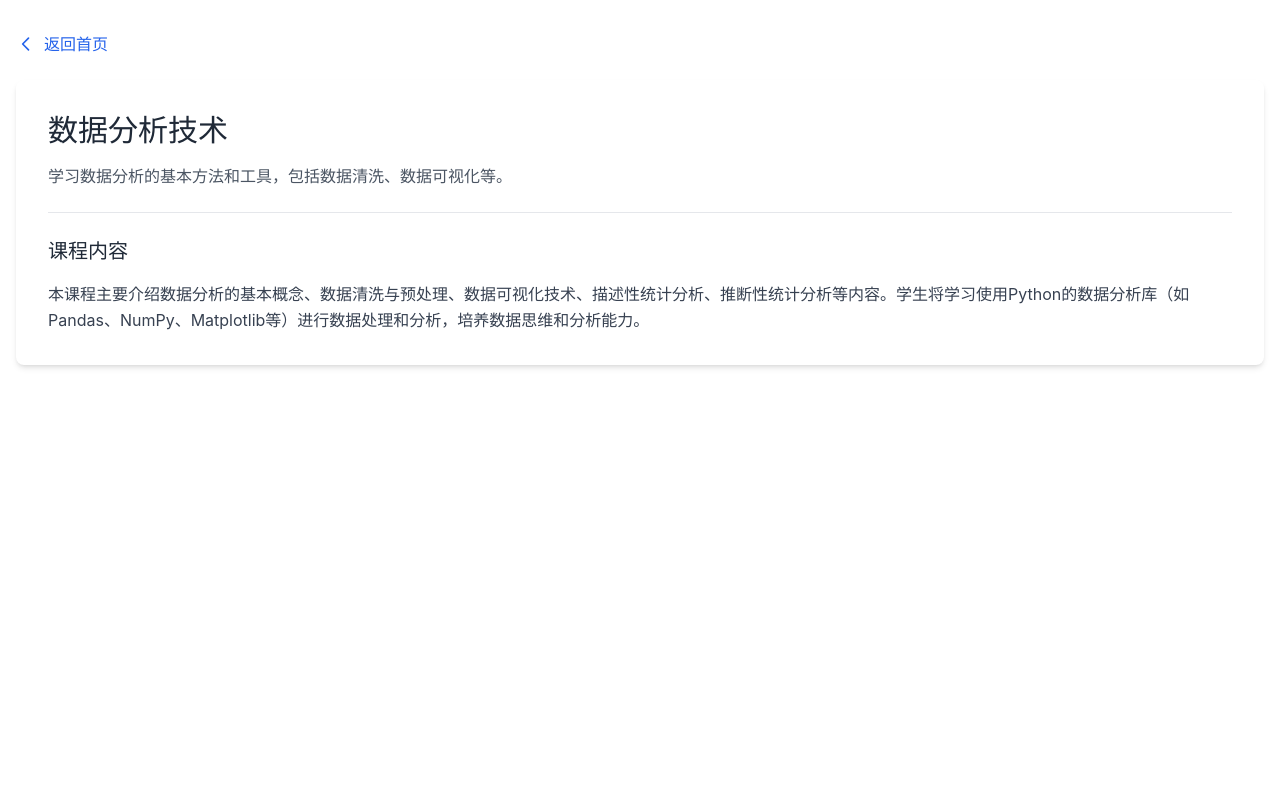
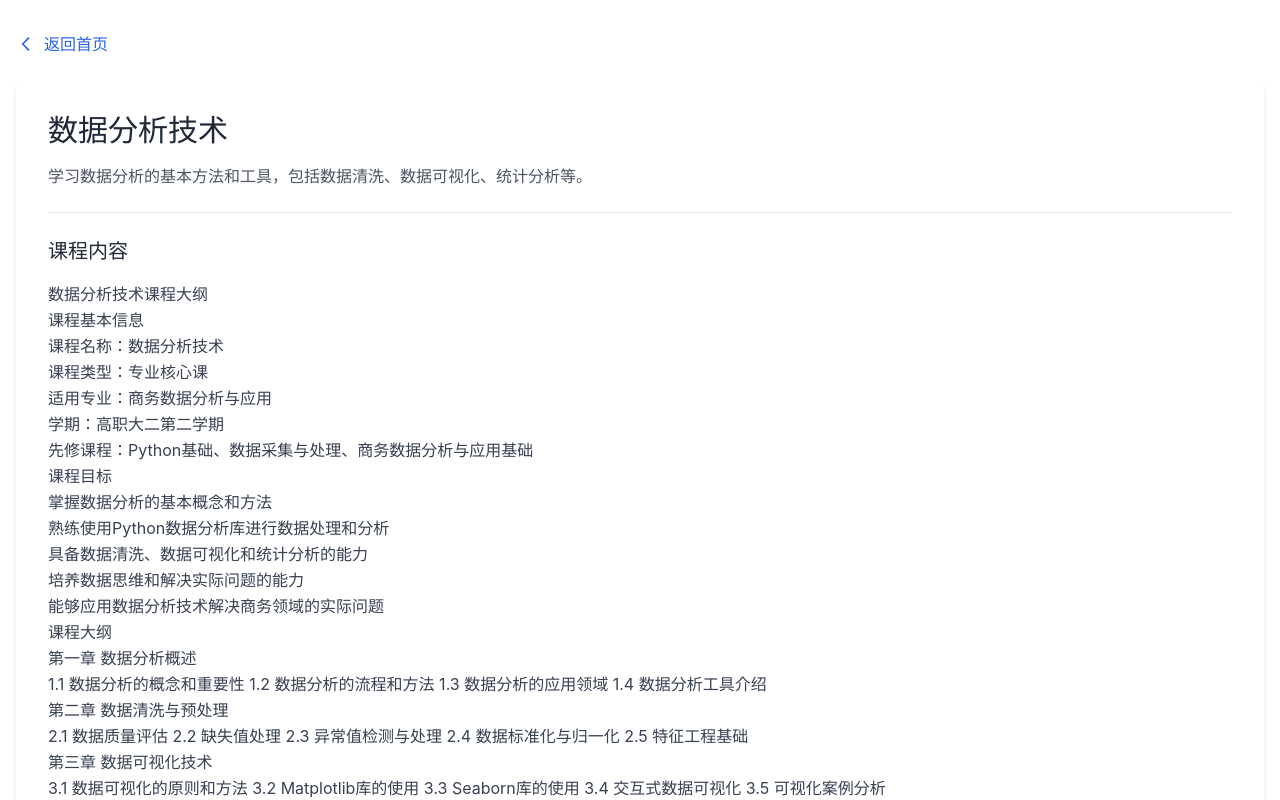
Before and after one commit to sun66777-qq/sun, a React (Vite) app: page /courses/data-analysis in a window 1280 px wide. Shown: the top 800 px of the page. Built offline with nearby package versions, Linux system fonts and the light colour scheme.

Commit message:
更新《数据分析技术》课程内容

```diff
--- a/package.json
+++ b/package.json
@@ -15,6 +15,7 @@
     "lucide-react": "^0.511.0",
     "react": "^18.3.1",
     "react-dom": "^18.3.1",
+    "react-markdown": "^10.1.0",
     "react-router-dom": "^7.3.0",
     "tailwind-merge": "^3.0.2",
     "zustand": "^5.0.3"
@@ -27,12 +28,12 @@
     "@vitejs/plugin-react": "^4.4.1",
     "autoprefixer": "^10.4.21",
     "babel-plugin-react-dev-locator": "^1.0.0",
-    "postcss": "^8.5.3",
-    "tailwindcss": "^3.4.17",
     "eslint": "^9.25.0",
     "eslint-plugin-react-hooks": "^5.2.0",
     "eslint-plugin-react-refresh": "^0.4.19",
     "globals": "^16.0.0",
+    "postcss": "^8.5.3",
+    "tailwindcss": "^3.4.17",
     "typescript": "~5.8.3",
     "typescript-eslint": "^8.30.1",
     "vite": "^6.3.5",
--- a/src/pages/CourseDetail.tsx
+++ b/src/pages/CourseDetail.tsx
@@ -1,4 +1,5 @@
 import { useParams, Link } from "react-router-dom";
+import ReactMarkdown from "react-markdown";
 
 // 课程数据
 const courses = [
@@ -11,8 +12,8 @@ const courses = [
   {
     id: "data-analysis",
     name: "数据分析技术",
-    description: "学习数据分析的基本方法和工具，包括数据清洗、数据可视化等。",
-    content: "本课程主要介绍数据分析的基本概念、数据清洗与预处理、数据可视化技术、描述性统计分析、推断性统计分析等内容。学生将学习使用Python的数据分析库（如Pandas、NumPy、Matplotlib等）进行数据处理和分析，培养数据思维和分析能力。"
+    description: "学习数据分析的基本方法和工具，包括数据清洗、数据可视化、统计分析等。",
+    content: "# 数据分析技术课程大纲\n\n## 课程基本信息\n- **课程名称**：数据分析技术\n- **课程类型**：专业核心课\n- **适用专业**：商务数据分析与应用\n- **学期**：高职大二第二学期\n- **先修课程**：Python基础、数据采集与处理、商务数据分析与应用基础\n\n## 课程目标\n1. 掌握数据分析的基本概念和方法\n2. 熟练使用Python数据分析库进行数据处理和分析\n3. 具备数据清洗、数据可视化和统计分析的能力\n4. 培养数据思维和解决实际问题的能力\n5. 能够应用数据分析技术解决商务领域的实际问题\n\n## 课程大纲\n\n### 第一章 数据分析概述\n1.1 数据分析的概念和重要性\n1.2 数据分析的流程和方法\n1.3 数据分析的应用领域\n1.4 数据分析工具介绍\n\n### 第二章 数据清洗与预处理\n2.1 数据质量评估\n2.2 缺失值处理\n2.3 异常值检测与处理\n2.4 数据标准化与归一化\n2.5 特征工程基础\n\n### 第三章 数据可视化技术\n3.1 数据可视化的原则和方法\n3.2 Matplotlib库的使用\n3.3 Seaborn库的使用\n3.4 交互式数据可视化\n3.5 可视化案例分析\n\n### 第四章 描述性统计分析\n4.1 统计描述的基本概念\n4.2 集中趋势分析\n4.3 离散程度分析\n4.4 分布形态分析\n4.5 相关分析\n\n### 第五章 推断性统计分析\n5.1 假设检验的基本原理\n5.2 t检验\n5.3 方差分析\n5.4 卡方检验\n5.5 非参数检验\n\n### 第六章 预测分析基础\n6.1 预测分析的基本概念\n6.2 线性回归分析\n6.3 逻辑回归分析\n6.4 时间序列分析\n6.5 预测模型评估\n\n### 第七章 商务数据分析案例\n7.1 销售数据分析\n7.2 客户行为分析\n7.3 市场趋势分析\n7.4 供应链数据分析\n7.5 综合案例实战\n\n## 教学方法\n1. **理论讲解**：讲解数据分析的基本概念和方法\n2. **实践操作**：通过案例练习掌握数据分析工具的使用\n3. **项目实践**：完成实际商务数据分析项目\n4. **小组讨论**：讨论数据分析方法和结果\n5. **案例分析**：分析真实商务数据分析案例\n\n## 评估方式\n1. **平时成绩**：30%（包括作业、课堂参与、实践练习）\n2. **实验成绩**：30%（包括实验报告、数据分析实践）\n3. **期末考试**：40%（包括理论考试和实践操作）\n\n## 参考资料\n1. 《Python数据分析与挖掘实战》，张良均，机械工业出版社\n2. 《利用Python进行数据分析》，Wes McKinney，人民邮电出版社\n3. 《数据可视化实战》，陈旸，电子工业出版社\n4. 《商务数据分析》，王汉生，北京大学出版社\n\n## 学习建议\n1. 复习Python基础和数据采集相关知识\n2. 多动手实践，完成课后练习和案例分析\n3. 关注数据分析领域的最新发展和应用\n4. 积极参与小组讨论和项目实践\n5. 培养数据思维，学会从数据中发现问题和解决问题"
   },
   {
     id: "data-collection",
@@ -76,7 +77,11 @@ export default function CourseDetail() {
         <p className="text-gray-600 mb-6">{course.description}</p>
         <div className="border-t border-gray-200 pt-6">
           <h2 className="text-xl font-semibold text-gray-800 mb-4">课程内容</h2>
-          <p className="text-gray-700 leading-relaxed">{course.content}</p>
+          <div className="text-gray-700 leading-relaxed">
+            <ReactMarkdown>
+              {course.content}
+            </ReactMarkdown>
+          </div>
         </div>
       </div>
     </div>
```
Also changed, not shown: 1 other file (tests, documents, lock files or other folders).
